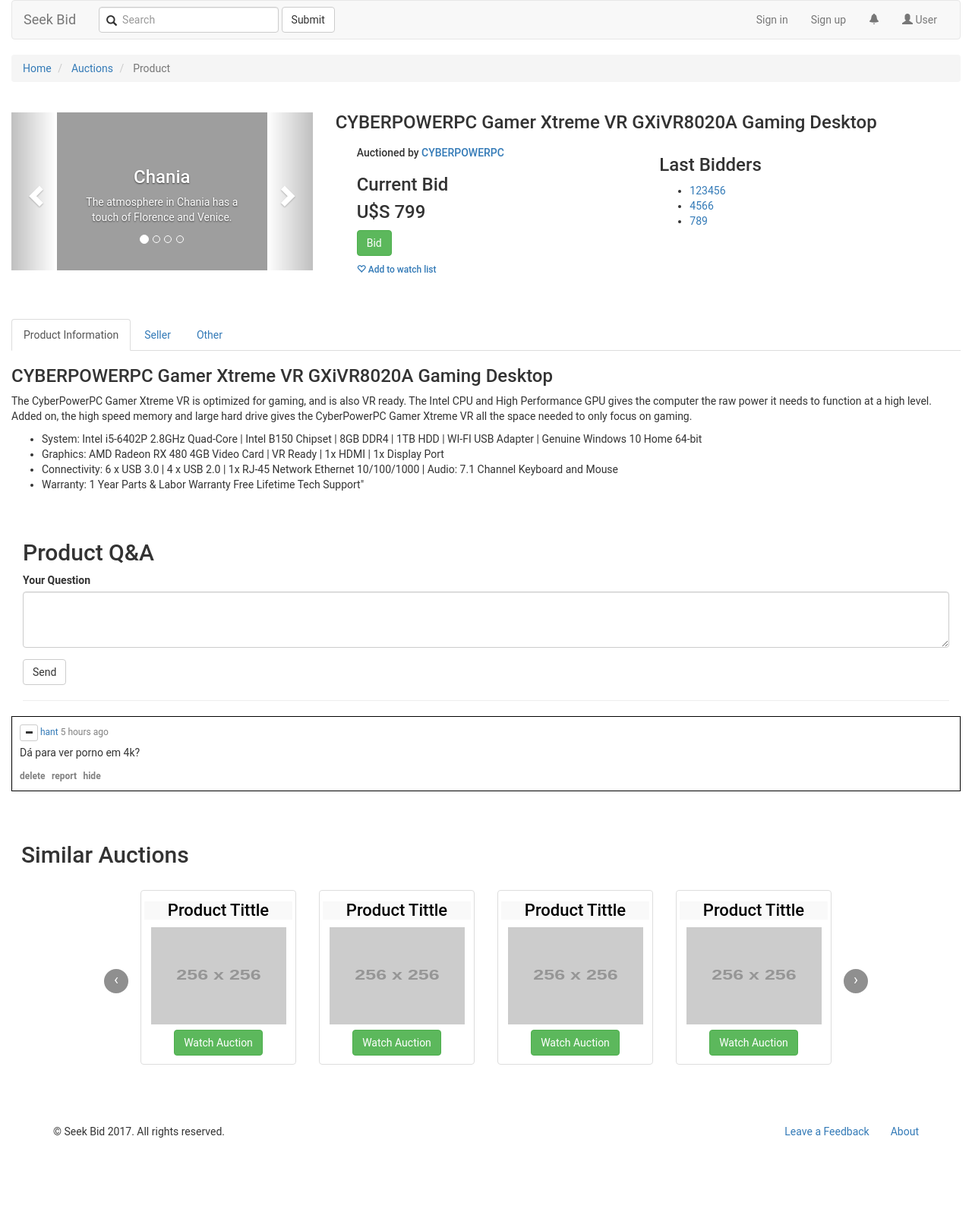
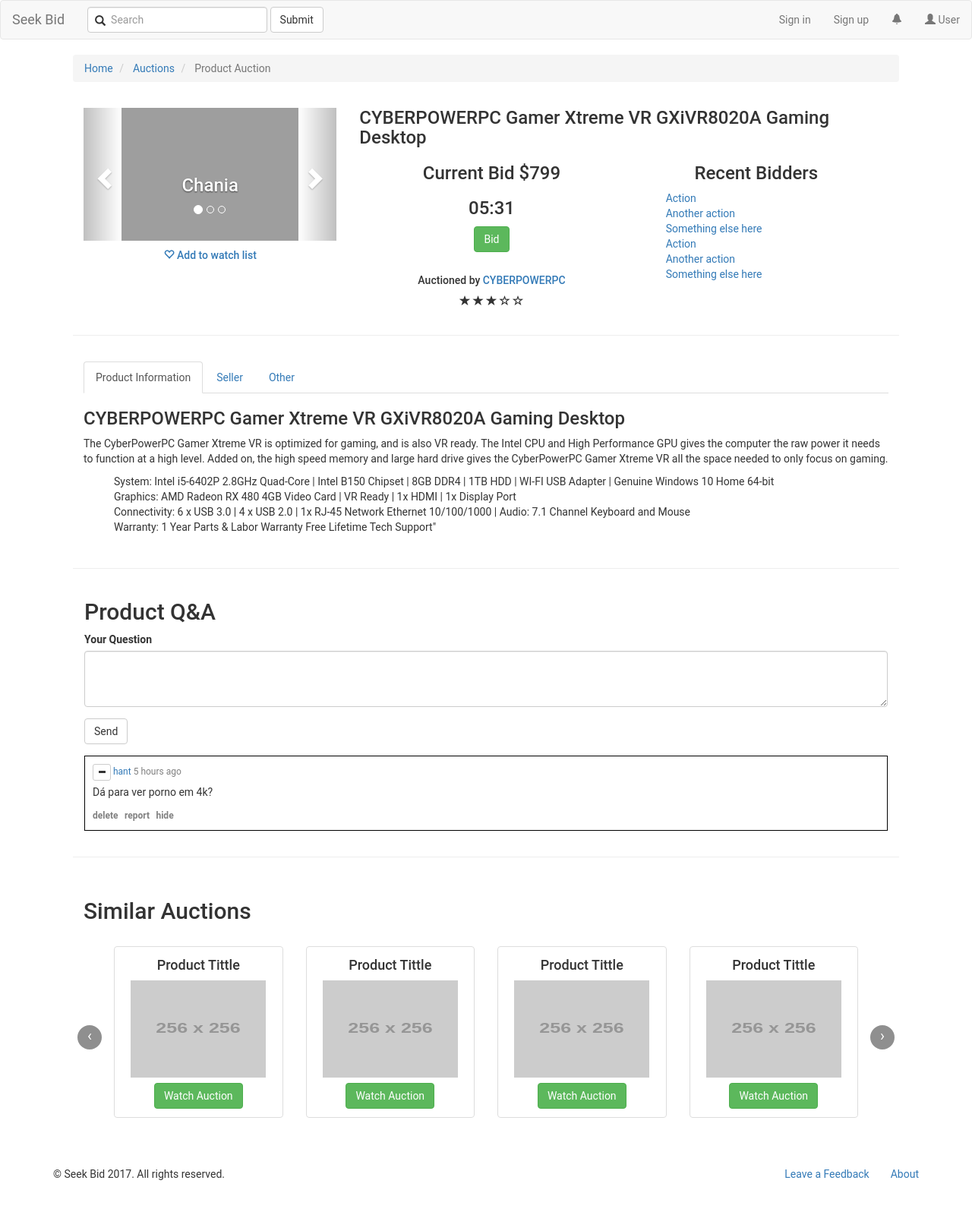
Before and after one commit to renatoabreu11/LBAW, a PHP site: page /auction.html in a window 1280 px wide. Shown: the whole page at 76% size. Before the commit the page ends 1498 px from the top, so only its background shows below. Run offline with PHP 8.4, Linux system fonts and the light colour scheme; grey boxes labelled with a size stand in for pictures from a placeholder-image service; some libraries are stand-ins or nearby versions; grey boxes are pictures that could not be loaded.

Commit message:
Css organized. Auction page minor improvements

```diff
--- a/SeekBid/app/auction.html
+++ b/SeekBid/app/auction.html
@@ -37,9 +37,8 @@
 </head>
 <body>
 
-<div class="container-fluid">
+<div class="header">
   <nav class="navbar navbar-default">
-    <div class="container-fluid">
       <div class="navbar-header">
         <button type="button" class="navbar-toggle collapsed" data-toggle="collapse" data-target="#navbar-collapse-1" aria-expanded="false">
           <span class="sr-only">Toggle navigation</span>
@@ -60,22 +59,21 @@
         </form>
 
         <ul class="nav navbar-nav navbar-right">
-
           <li><a href="#" data-toggle="modal" data-target="#loginModal">Sign in</a></li>
 
           <div class="modal fade" id="loginModal" tabindex="-1" role="dialog">
             <div class="modal-dialog modal-sm">
               <div class="modal-content">
                 <div class="modal-header">
-                  <img src="favicon.ico" class="img-rounded" alt="Cinque Terre" width="64" height="64">
+                  <img src="favicon.ico" class="img-rounded" width="64" height="64">
                   <h4>Sign in to Seek Bid</h4>
                 </div>
 
                 <div class="modal-body">
                   <form role="form">
                     <div class="form-group">
-                      <label for="usrname">Username or email address</label>
-                      <input type="text" class="form-control" id="usrname">
+                      <label for="username">Username or email address</label>
+                      <input type="text" class="form-control" id="username">
                     </div>
                     <div class="form-group">
                       <label for="psw">Password</label>
@@ -110,8 +108,8 @@
               <div class="notifications-wrapper">
                 <a class="content" href="#">
                   <div class="notification-item">
-                    <h3>Sup mates</h3>
-                    <p>do you guys like it?</p>
+                    <h4 class="text-center">Auction Notification</h4>
+                    <p>Your bid in the product "Lg Monitor" has been surpassed in 2$ by the user abradolf.</p>
                   </div>
                 </a>
               </div>
@@ -135,10 +133,11 @@
           </li>
         </ul>
       </div>
+  </nav>
 </div>
-  </nav>
 
-  <div class="row">
+<div id="wrap">
+  <div class="row index">
     <div class="col-md-12">
       <ul class="breadcrumb">
         <li>
@@ -148,7 +147,7 @@
           <a href="#">Auctions</a> <span class="divider"></span>
         </li>
         <li class="active">
-          Product
+          Product Auction
         </li>
       </ul>
     </div>
@@ -156,24 +155,18 @@
 
   <div class="row product-auction">
     <div class="col-md-4">
-      <br>
-      <div id="myCarousel" class="carousel slide" data-ride="carousel">
-        <!-- Indicators -->
+      <div id="productGallery" class="carousel slide" data-ride="carousel">
         <ol class="carousel-indicators">
-          <li data-target="#myCarousel" data-slide-to="0" class="active"></li>
-          <li data-target="#myCarousel" data-slide-to="1"></li>
-          <li data-target="#myCarousel" data-slide-to="2"></li>
-          <li data-target="#myCarousel" data-slide-to="3"></li>
+          <li data-target="#productGallery" data-slide-to="0" class="active"></li>
+          <li data-target="#productGallery" data-slide-to="1"></li>
+          <li data-target="#productGallery" data-slide-to="2"></li>
         </ol>
 
-        <!-- Wrapper for slides -->
         <div class="carousel-inner" role="listbox">
-
           <div class="item active">
             <img src="https://images-na.ssl-images-amazon.com/images/I/81nmXFn%2BbDL._SL1500_.jpg" alt="Chania" width="460" height="345">
             <div class="carousel-caption">
               <h3>Chania</h3>
-              <p>The atmosphere in Chania has a touch of Florence and Venice.</p>
             </div>
           </div>
 
@@ -181,7 +174,6 @@
             <img src="https://images-na.ssl-images-amazon.com/images/I/815UyQUdfoL._SL1500_.jpg" alt="Chania" width="460" height="345">
             <div class="carousel-caption">
               <h3>Chania</h3>
-              <p>The atmosphere in Chania has a touch of Florence and Venice.</p>
             </div>
           </div>
 
@@ -189,45 +181,55 @@
             <img src="https://images-na.ssl-images-amazon.com/images/I/811PGIDq-RL._SL1500_.jpg" alt="Flower" width="460" height="345">
             <div class="carousel-caption">
               <h3>Flowers</h3>
-              <p>Beautiful flowers in Kolymbari, Crete.</p>
             </div>
           </div>
         </div>
 
-        <!-- Left and right controls -->
-        <a class="left carousel-control" href="#myCarousel" role="button" data-slide="prev">
+        <a class="left carousel-control" href="#productGallery" role="button" data-slide="prev">
           <span class="glyphicon glyphicon-chevron-left" aria-hidden="true"></span>
           <span class="sr-only">Previous</span>
         </a>
-        <a class="right carousel-control" href="#myCarousel" role="button" data-slide="next">
+        <a class="right carousel-control" href="#productGallery" role="button" data-slide="next">
           <span class="glyphicon glyphicon-chevron-right" aria-hidden="true"></span>
           <span class="sr-only">Next</span>
         </a>
       </div>
+      <h5 class="text-center"><a href="#"><span class="glyphicon glyphicon-heart-empty" style="cursor:pointer;"></span> Add to watch list</a></h5>
     </div>
+
     <div class="col-md-8">
-      <h3>CYBERPOWERPC Gamer Xtreme VR GXiVR8020A Gaming Desktop</h3>
-      <div class="col-md-6 auction-info">
-        <h5>Auctioned by <a href="#">CYBERPOWERPC</a></h5>
-
-        <h3 class="price">Current Bid</h3>
-        <h3 style="margin-top:0px;">U$S 799</h3>
+      <h3 style="margin: 0">CYBERPOWERPC Gamer Xtreme VR GXiVR8020A Gaming Desktop</h3>
+      <div class="col-md-6 text-center">
+        <h3>Current Bid $799</h3>
+        <h3>05:31</h3>
 
         <div class="section" style="padding-bottom:20px;">
           <button class="btn btn-success"> Bid</button>
-          <h6><a href="#"><span class="glyphicon glyphicon-heart-empty" style="cursor:pointer;"></span> Add to watch list</a></h6>
+        </div>
+        <h5>Auctioned by <a href="#">CYBERPOWERPC</a></h5>
+        <div class="user-rating-stars text-center">
+          <span class="glyphicon glyphicon-star"></span>
+          <span class="glyphicon glyphicon-star"></span>
+          <span class="glyphicon glyphicon-star"></span>
+          <span class="glyphicon glyphicon-star-empty"></span>
+          <span class="glyphicon glyphicon-star-empty"></span>
         </div>
       </div>
-      <div class="col-md-6 bidders">
-        <h3>Last Bidders</h3>
-        <ul>
-          <li><a href="#">123456</a></li>
-          <li><a href="#">4566</a></li>
-          <li><a href="#">789</a></li>
+      <div class="col-md-6 text-center">
+        <h3>Recent Bidders</h3>
+        <ul class="bidders text-left" role="menu">
+          <li><a href="#">Action</a></li>
+          <li><a href="#">Another action</a></li>
+          <li><a href="#">Something else here</a></li>
+          <li><a href="#">Action</a></li>
+          <li><a href="#">Another action</a></li>
+          <li><a href="#">Something else here</a></li>
         </ul>
       </div>
     </div>
   </div>
+
+  <hr>
 
   <div class="row product-info">
     <div class="col-md-12">
@@ -267,6 +269,9 @@
       </div>
     </div>
   </div>
+
+  <hr>
+
   <div class="row product-questions">
     <div class="col-md-12">
       <h2>Product Q&A</h2>
@@ -278,9 +283,6 @@
         <button type="submit" class="btn btn-default">Send</button>
       </form>
 
-      <hr>
-
-      <div class="row">
       <div class="media">
         <div class="media-heading">
           <button class="btn btn-default btn-xs" type="button" data-toggle="collapse" data-target="#collapseComment">
@@ -301,41 +303,42 @@
       </div>
     </div>
   </div>
-  </div>
+
+  <hr>
 
   <div class="row suggestions">
+    <div class='col-md-12 col-centered'>
       <h2>Similar Auctions</h2>
-    <div class='col-md-10 col-centered'>
       <div class="carousel slide media-carousel" id="media">
         <div class="carousel-inner">
-          <div class="item  active">
+          <div class="item active">
             <div class="row">
               <div class="col-md-3">
     		        <span class="thumbnail text-center">
                   <h4>Product Tittle</h4>
                   <img src="http://placehold.it/256x256" alt="...">
-                  <button class="btn btn-success btn-md" style="margin: 0.5em;"> Watch Auction</button>
+                  <button class="btn btn-success" style="margin: 0.5em;"> Watch Auction</button>
                 </span>
               </div>
               <div class="col-md-3">
     		        <span class="thumbnail text-center">
                   <h4>Product Tittle</h4>
                   <img src="http://placehold.it/256x256" alt="...">
-                  <button class="btn btn-success btn-md" style="margin: 0.5em;"> Watch Auction</button>
+                  <button class="btn btn-success" style="margin: 0.5em;"> Watch Auction</button>
                 </span>
               </div>
               <div class="col-md-3">
     		        <span class="thumbnail text-center">
                   <h4>Product Tittle</h4>
                   <img src="http://placehold.it/256x256" alt="...">
-                  <button class="btn btn-success btn-md" style="margin: 0.5em;"> Watch Auction</button>
+                  <button class="btn btn-success" style="margin: 0.5em;"> Watch Auction</button>
                 </span>
               </div>
               <div class="col-md-3">
     		        <span class="thumbnail text-center">
                   <h4>Product Tittle</h4>
                   <img src="http://placehold.it/256x256" alt="...">
-                  <button class="btn btn-success btn-md" style="margin: 0.5em;"> Watch Auction</button>
+                  <button class="btn btn-success" style="margin: 0.5em;"> Watch Auction</button>
                 </span>
               </div>
             </div>
@@ -346,6 +349,7 @@
       </div>
     </div>
   </div>
+
 </div>
 
 <div id="footer">
--- a/SeekBid/app/styles/main.css
+++ b/SeekBid/app/styles/main.css
@@ -13,6 +13,8 @@
  * See the License for the specific language governing permissions and
  * limitations under the License.
  */
+
+/************************ General ********************************/
 
 html, body {
   font-family: 'Roboto', 'Helvetica', sans-serif;
@@ -37,21 +39,37 @@
 .left-addon input  { padding-left:  30px; }
 .right-addon input { padding-right: 30px; }
 
-/* Wrapper for page content to push down footer */
+.modal {
+  text-align: center;
+  padding: 0!important;
+}
+
+.modal:before {
+  content: '';
+  display: inline-block;
+  height: 100%;
+  vertical-align: middle;
+  margin-right: -4px;
+}
+
 #wrap {
+  width: 85%;
   min-height: 100%;
   height: auto;
   margin: 0 auto -60px;
   padding: 0 0 60px;
 }
 
-#footer {
-  height: 60px;
+.col-centered{
+  float: none;
+  margin: 0 auto;
 }
 
-#footer a{
-  padding-left: 2em;
+ul {
+  list-style-type: none;
 }
+
+/************************* Header *******************************/
 
 .notifications {
   min-width:420px;
@@ -77,7 +95,7 @@
 }
 
 .notification-item {
-  padding:10px;
+  padding:5px;
   margin:5px;
   background:#ccc;
   color:#000;
@@ -85,27 +103,15 @@
   font-size:1.3rem;
 }
 
-.modal-header, h4{
+.modal-header{
   background-color: #f9f9f9;
   color:black !important;
   text-align: center;
   font-size: 22px;
 }
-.modal-footer {
+
+.modal-footer{
   background-color: #f9f9f9;
-}
-
-.modal {
-  text-align: center;
-  padding: 0!important;
-}
-
-.modal:before {
-  content: '';
-  display: inline-block;
-  height: 100%;
-  vertical-align: middle;
-  margin-right: -4px;
 }
 
 .modal-dialog {
@@ -114,6 +120,8 @@
   vertical-align: middle;
 }
 
+/****************************** Product Auction ***************************/
+
 .carousel-inner > .item > img,
 .carousel-inner > .item > a > img {
   width: 70%;
@@ -121,14 +129,17 @@
 }
 
 .product-auction{
-  padding-bottom: 2em;
-}
-.product-info{
-  padding-bottom: 2em;
+  padding: 1em;
 }
 
-.auction-info{
-  padding-left: 2em;
+.product-info{
+  padding: 1em;
+}
+
+.bidders {
+  height: auto;
+  max-height: 200px;
+  overflow-x: hidden;
 }
 
 .product-questions {
@@ -154,6 +165,60 @@
   margin-right: 5px;
 }
 
+.suggestions{
+  padding: 1em;
+}
+
+.media-carousel
+{
+  margin-bottom: 0;
+  padding: 0 40px 30px 40px;
+  margin-top: 30px;
+}
+
+.media-carousel .carousel-control.left {
+  left: -12px;
+  background: none repeat scroll 0 0 #222222;
+  border: 4px solid #FFFFFF;
+  border-radius: 23px 23px 23px 23px;
+  height: 40px;
+  width : 40px;
+  margin-top: 100px
+}
+
+.media-carousel .carousel-control.right {
+  right: -12px !important;
+  background: none repeat scroll 0 0 #222222;
+  border: 4px solid #FFFFFF;
+  border-radius: 23px 23px 23px 23px;
+  height: 40px;
+  width : 40px;
+  margin-top: 100px
+}
+
+.media-carousel .carousel-indicators li
+{
+  background: #c0c0c0;
+}
+.media-carousel .carousel-indicators .active {
+  background: #333333;
+}
+
+.media-carousel img {
+  width: 178px;
+  height: 128px
+}
+
+/*************************** Footer ***************************/
+
+#footer {
+  height: 60px;
+}
+
+#footer a{
+  padding-left: 2em;
+}
+
 .row.vdivide [class*='col-']:not(:last-child):after {
   background: #e0e0e0;
   width: 1px;
@@ -164,61 +229,6 @@
   bottom: 0;
   right: 0;
   min-height: 180px;
-}
-
-.suggestions{
-  padding: 2em;
-}
-.col-centered{
-  float: none;
-  margin: 0 auto;
-}
-
-/* carousel */
-.media-carousel
-{
-  margin-bottom: 0;
-  padding: 0 40px 30px 40px;
-  margin-top: 30px;
-}
-/* Previous button  */
-.media-carousel .carousel-control.left
-{
-  left: -12px;
-  background-image: none;
-  background: none repeat scroll 0 0 #222222;
-  border: 4px solid #FFFFFF;
-  border-radius: 23px 23px 23px 23px;
-  height: 40px;
-  width : 40px;
-  margin-top: 100px
-}
-/* Next button  */
-.media-carousel .carousel-control.right
-{
-  right: -12px !important;
-  background-image: none;
-  background: none repeat scroll 0 0 #222222;
-  border: 4px solid #FFFFFF;
-  border-radius: 23px 23px 23px 23px;
-  height: 40px;
-  width : 40px;
-  margin-top: 100px
-}
-
-/* Changes the colour of the indicators */
-.media-carousel .carousel-indicators li
-{
-  background: #c0c0c0;
-}
-.media-carousel .carousel-indicators .active
-{
-  background: #333333;
-}
-.media-carousel img
-{
-  width: 178px;
-  height: 128px
 }
 
 /*profile.html*/
```
Lines whose indentation alone changed are shown as unchanged.
